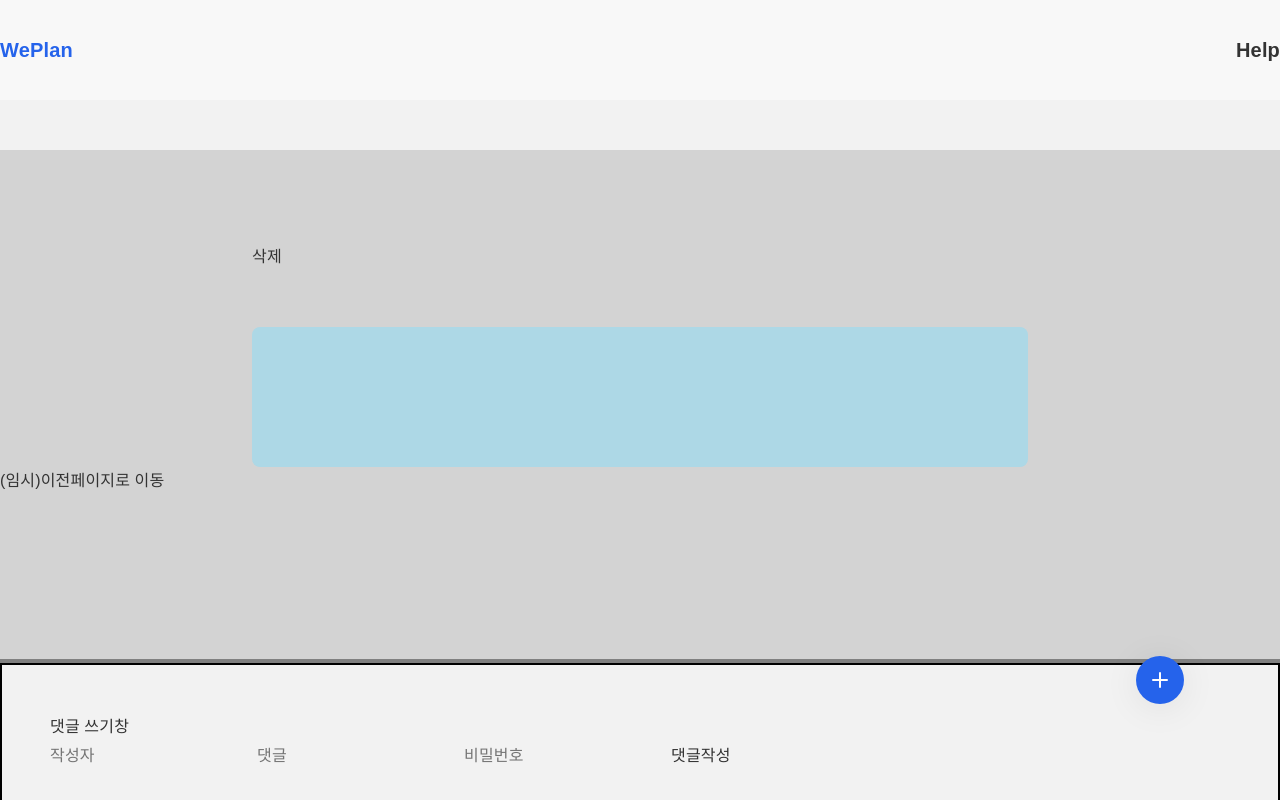
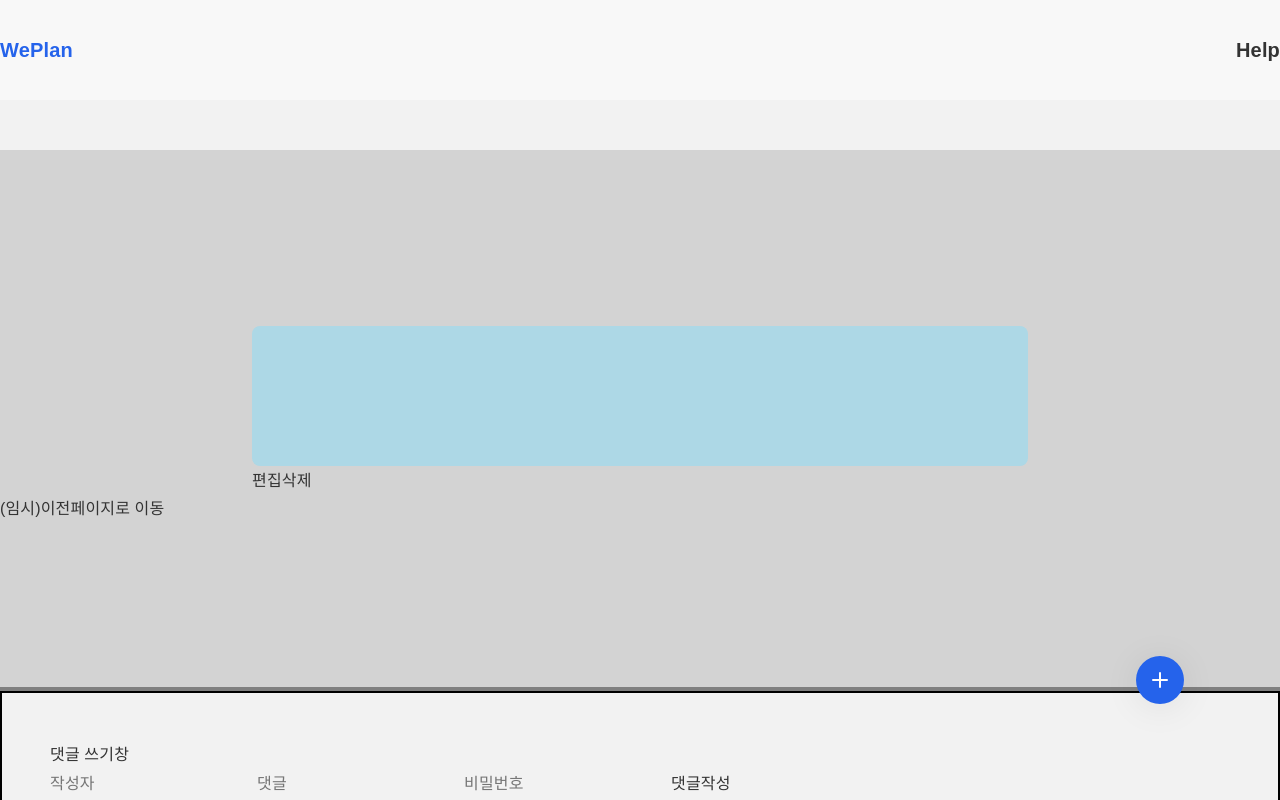
Before and after one commit to yunjunhojj/kanban-front, a React (Create React App) app: page /1 in a window 1280 px wide. Shown: the top 800 px of the page. Built offline with nearby package versions, Linux system fonts and the light colour scheme; data requests are answered from the project's data file.

Commit message:
Fix : detail 보드 content 편집 기능 구현 #4

```diff
--- a/src/pages/Detail.jsx
+++ b/src/pages/Detail.jsx
@@ -1,35 +1,66 @@
-import { useEffect } from "react";
+import { useEffect, useState } from "react";
 import { useSelector, useDispatch } from "react-redux";
 import { useNavigate, useParams } from "react-router-dom";
-import { deleteBoard, getBoardThunk } from "../redux/modules/boardSlice";
+import {
+  deleteBoard,
+  getBoardThunk,
+  patchBoardThunk,
+} from "../redux/modules/boardSlice";
 import styled from "styled-components";
-import CommentRead from "../components/CommentRead";
 import CommentCreate from "../components/CommentCreate";
+// import { editComment } from "../redux/modules/commentSlice";
 // , { StyledComponent } from "styled-components";
 const Detail = () => {
   const dispatch = useDispatch();
   const navigate = useNavigate();
-  const { boards } = useSelector((state) => state.boards);
 
   useEffect(() => {
     dispatch(getBoardThunk());
   }, [dispatch]);
+
+  const { boards } = useSelector((state) => state.boards);
 
   // 이전 컴포넌트에서 받아온 파라미터 조회
   const params = useParams().id;
   // 회면에 뿌리기
   const filteredBoard = boards.filter((item) => item.id === params);
   const board = filteredBoard[0];
-
+  // 편집 상태 체크
+  const [editable, setEditable] = useState(false);
+  // 편집 상태 변경 함수
+  const editOn = () => {
+    setEditable(true);
+  };
   // 상세페이지 보드 삭제 버튼 이벤트 핸들러
   const deleteBoardHandler = (event) => {
     dispatch(deleteBoard(event.target.value));
     navigate("/");
   };
+
   // 상세페이지 보드 편집
-  // const editBoardHandler = (event)=>{
-  //   dispatch()
-  // }
+  const [content, setContent] = useState(""); // 보드 내용 편집
+
+  const boardContentChangeHandler = (event) => {
+    setContent(event.target.value);
+  };
+
+  // form 함수
+  const editBoardHandler = (event) => {
+    event.preventDefault();
+
+    const newBoard = {
+      id: params,
+      content: content,
+      name: board.name,
+      pw: board.pw,
+      title: board.title,
+    };
+
+    dispatch(patchBoardThunk(newBoard));
+    setEditable(!editable);
+    setContent("");
+  };
+
   const prevPageHandle = () => {
     navigate("/");
   };
@@ -39,23 +70,35 @@ const Detail = () => {
         <div className="board-container">
           {/* 제목 */}
           <p className="title">{board?.title}</p>
-          <button onClick={deleteBoardHandler} value={board?.id}>
-            삭제
-          </button>
-          {/* <button onClick={editBoardHandler}>편집</button> */}
           {/* 담당자 */}
           <span className="director">{board?.name}</span>
           {/* 단계 */}
           <span className="category">{board?.category}</span>
           {/* 보드내용 */}
-          <div className="board-content">{board?.content}</div>
+          <form onSubmit={editBoardHandler}>
+            {editable ? (
+              <>
+                <input
+                  className="board-content"
+                  value={content}
+                  onChange={boardContentChangeHandler}
+                ></input>
+                <button>저장</button>
+              </>
+            ) : (
+              <div className="board-content">{board?.content}</div>
+            )}
+          </form>
+          <button onClick={() => editOn()}>편집</button>
+          <button onClick={deleteBoardHandler} value={board?.id}>
+            삭제
+          </button>
         </div>
         <button onClick={prevPageHandle}>(임시)이전페이지로 이동</button>
         <hr className="line"></hr>
       </StyledDiv>
       {/* 댓글 부분 */}
       <CommentCreate />
-      <CommentRead />
     </>
   );
 };
--- a/src/redux/modules/boardSlice.js
+++ b/src/redux/modules/boardSlice.js
@@ -26,6 +26,18 @@ const postBoardThunk = createAsyncThunk(
   async (payload, thunkAPI) => {
     try {
       await axios.post(BASE_URL, payload);
+      const data = await axios.post(BASE_URL);
+      return thunkAPI.fulfillWithValue(data.data);
+    } catch (error) {
+      return thunkAPI.rejectWithValue(error.message);
+    }
+  }
+);
+const patchBoardThunk = createAsyncThunk(
+  "board/patchBoard",
+  async (payload, thunkAPI) => {
+    try {
+      await axios.patch(`${BASE_URL}/${payload.id}`, payload);
       const data = await axios.get(BASE_URL);
       return thunkAPI.fulfillWithValue(data.data);
     } catch (error) {
@@ -33,6 +45,7 @@ const postBoardThunk = createAsyncThunk(
     }
   }
 );
+
 const boardSlice = createSlice({
   name: "boards",
   initialState,
@@ -113,9 +126,22 @@ const boardSlice = createSlice({
       state.isLoading = false;
       state.error = action.payload;
     });
+    // patch
+    builder.addCase(patchBoardThunk.pending, (state) => {
+      state.isLoading = true;
+    });
+    builder.addCase(patchBoardThunk.fulfilled, (state, action) => {
+      state.isLoading = false;
+      state.boards = action.payload;
+    });
+
+    builder.addCase(patchBoardThunk.rejected, (state, action) => {
+      state.isLoading = false;
+      state.error = action.payload;
+    });
   },
 });
 
 export const { toggle, deleteBoard } = boardSlice.actions;
-export { getBoardThunk, postBoardThunk };
+export { getBoardThunk, postBoardThunk, patchBoardThunk };
 export default boardSlice.reducer;
```
